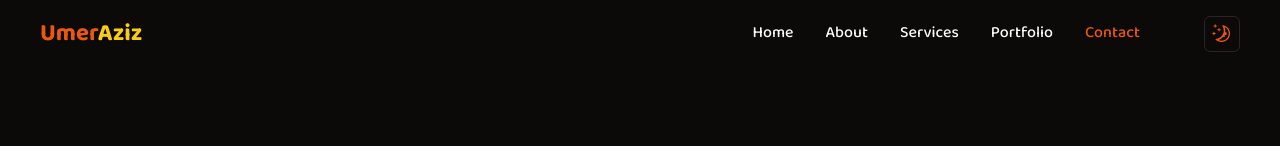
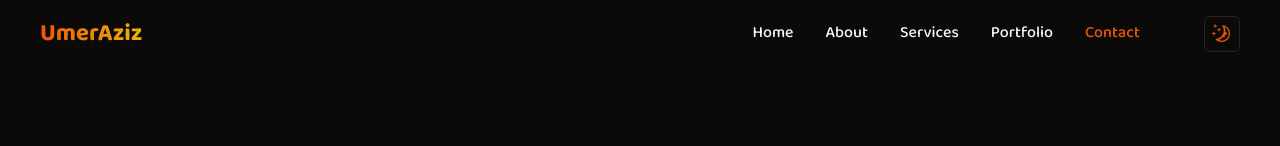
Before and after one commit to Umer-Aziz/portfolio, a Next.js app: page /contact in a window 1280 px wide. Shown: the top 146 px of the page. Built offline with nearby package versions, Linux system fonts and the light colour scheme.

Commit message:
updated logo

```diff
--- a/components/Navbar.tsx
+++ b/components/Navbar.tsx
@@ -38,8 +38,7 @@ const Navbar = () => {
    <nav>
     <div className='relative max-width padd-x py-4 flex justify-between items-center'>
     <div className='text-2xl font-bold'>
-     <span className="text-primary">Umer</span>
-     <span className="text-yellow-400">Aziz</span>
+     <span className="bg-gradient-to-r from-primary to-yellow-500 bg-clip-text text-transparent">UmerAziz</span>
     </div>
     <div className='flex items-center gap-12 lg:gap-16'>
 
--- a/styles/globals.css
+++ b/styles/globals.css
@@ -1,6 +1,7 @@
 @tailwind base;
 @tailwind components;
 @tailwind utilities;
+
 
 
 
@@ -50,6 +51,7 @@
     --ring: 20.5 90.2% 48.2%;
   }
 }
+
 
 /* Swiper.js / Project Slider Css */
 
```
